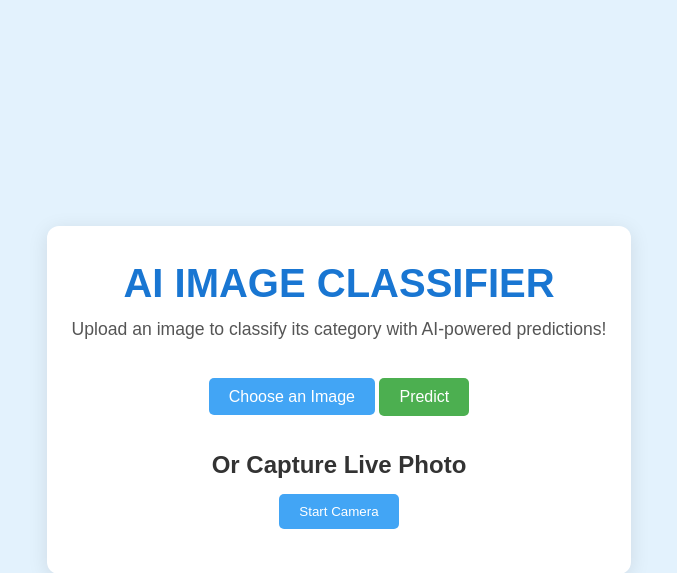
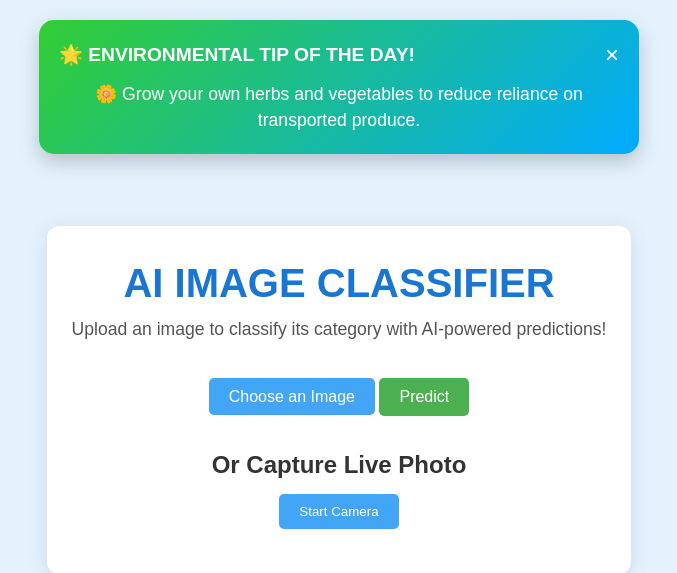
Before and after one commit to rohit6294/Smart_recycling_assistant, a Flask app: page / in a window 1280 px wide. Shown: the top 573 px of the page, without its empty margins (301-978 px from the left). Run offline with Flask 3, Linux system fonts and the light colour scheme; some libraries are stand-ins or nearby versions.

Commit message:
tips.js file add

```diff
--- a/static/style.css
+++ b/static/style.css
@@ -265,6 +265,77 @@ header p {
     display: none !important;
 }
 
+/* tips section */
+/* Enhanced Tip Section Styling */
+.tip-container {
+    position: fixed;
+    top: 20px;
+    left: 50%;
+    transform: translateX(-50%);
+    background: linear-gradient(135deg, #32cd32, #00aaff);
+    color: white;
+    padding: 20px;
+    border-radius: 15px;
+    box-shadow: 0 8px 20px rgba(0, 0, 0, 0.2);
+    font-family: 'Arial', sans-serif;
+    font-size: 1rem;
+    width: 60%;
+    max-width: 600px;
+    z-index: 1000;
+    animation: fadeInSlideDown 0.8s ease-out;
+}
+
+/* Tip Header */
+.tip-header {
+    font-size: 1.2rem;
+    font-weight: bold;
+    display: flex;
+    justify-content: space-between;
+    align-items: center;
+    margin-bottom: 10px;
+    text-transform: uppercase;
+}
+
+/* Close Button Styling */
+.close-tip-button {
+    background: none;
+    border: none;
+    color: white;
+    font-size: 1.5rem;
+    cursor: pointer;
+    transition: color 0.3s ease;
+}
+
+.close-tip-button:hover {
+    color: #ff4c4c;
+}
+
+/* Tip Content */
+.tip-content {
+    font-size: 1.1rem;
+    line-height: 1.5;
+    text-align: center;
+}
+
+/* Animation for Tip Section */
+@keyframes fadeInSlideDown {
+    from {
+        opacity: 0;
+        transform: translateY(-50%) translateX(-50%);
+    }
+    to {
+        opacity: 1;
+        transform: translateY(0) translateX(-50%);
+    }
+}
+
+/* Hiding the Tip */
+.hidden {
+    display: none !important;
+}
+
+
+
 
 
 
--- /dev/null
+++ b/static/tips.js
@@ -0,0 +1,68 @@
+// List of environmental tips
+const tips = [
+    "🌍 Save the planet by using reusable bags instead of plastic ones!",
+    "💡 Fun fact: Recycling one ton of paper saves 17 trees!",
+    "🌱 Compost your kitchen scraps to enrich the soil and reduce waste.",
+    "💧 Turn off the tap while brushing your teeth to save water.",
+    "♻️ Recycle aluminum cans to save up to 95% of the energy required to make new ones!",
+    "🚶‍♂️ Walk or cycle instead of driving for short distances to reduce your carbon footprint.",
+    "🌳 Plant a tree! A single tree can absorb up to 48 pounds of CO2 annually.",
+    "🔌 Unplug electronics when not in use to save energy and reduce electricity bills.",
+    "📦 Reuse cardboard boxes and packaging for storage or crafting.",
+    "🍃 Avoid single-use plastics; switch to biodegradable alternatives.",
+    "🚿 Take shorter showers to conserve water and energy.",
+    "🌡️ Set your thermostat a few degrees lower in winter and higher in summer to save energy.",
+    "🍽️ Reduce food waste by planning meals and storing leftovers properly.",
+    "🌎 Choose eco-friendly products with minimal packaging.",
+    "🎋 Bamboo is a sustainable alternative to plastic and wood – try bamboo straws or utensils.",
+    "🛍️ Carry a reusable water bottle and coffee cup to reduce waste.",
+    "📖 Donate or exchange old books instead of throwing them away.",
+    "🔋 Recycle used batteries and e-waste responsibly.",
+    "🍂 Fallen leaves make excellent mulch for your garden!",
+    "🌊 Avoid littering beaches or water bodies to protect marine life.",
+    "🧴 Use eco-friendly cleaning products free of harsh chemicals.",
+    "🌟 Fun fact: Glass takes over 4,000 years to decompose but is 100% recyclable!",
+    "🌲 Deforestation is responsible for 15% of all greenhouse gas emissions—save paper!",
+    "🚗 Carpool or use public transport to cut down on emissions.",
+    "🍃 Eat locally grown food to reduce the carbon footprint of transportation.",
+    "🎨 Get creative! Repurpose old clothes or furniture instead of throwing them away.",
+    "🐾 Protect wildlife by keeping forests clean and supporting conservation efforts.",
+    "💻 Use energy-efficient devices with a high Energy Star rating.",
+    "🍎 Buying in bulk reduces the amount of plastic packaging waste.",
+    "🌾 Fun fact: One acre of hemp can produce as much paper as 4-10 acres of trees in a year!",
+    "🧼 Try making DIY natural cleaners with ingredients like vinegar and baking soda.",
+    "🗑️ Always segregate your waste into recyclables, compostables, and trash.",
+    "🌿 Switch to renewable energy sources like solar or wind power, if possible.",
+    "🎉 Organize eco-friendly events with zero-waste policies!",
+    "🦋 Create a pollinator-friendly garden to help bees and butterflies thrive.",
+    "🏠 Insulate your home to reduce heating and cooling costs.",
+    "🚯 Fun fact: Cigarette butts are the most littered item worldwide—dispose of them responsibly!",
+    "🍳 Use energy-efficient cooking methods, like pressure cookers and induction stoves.",
+    "🌼 Grow your own herbs and vegetables to reduce reliance on transported produce.",
+    "🛏️ Donate old clothes and linens instead of discarding them.",
+    "📚 Share environmental knowledge and inspire others to act sustainably!"
+];
+
+
+document.addEventListener("DOMContentLoaded", () => {
+    const popupTip = document.getElementById("popupTip");
+    const tipText = document.getElementById("tipText");
+    const closeTip = document.getElementById("closeTip");
+
+    // Display a random tip
+    const randomTip = tips[Math.floor(Math.random() * tips.length)];
+    tipText.textContent = randomTip;
+
+    // Show the tip container
+    popupTip.classList.remove("hidden");
+
+    // Close button functionality
+    closeTip.addEventListener("click", () => {
+        popupTip.classList.add("hidden");
+    });
+
+    // Auto-hide the tip after 10 seconds
+    setTimeout(() => {
+        popupTip.classList.add("hidden");
+    }, 10000);
+});
--- a/templates/index.html
+++ b/templates/index.html
@@ -12,6 +12,15 @@
 
 <body>
     <div class="container">
+        <div id="popupTip" class="tip-container hidden">
+            <div class="tip-header">
+                🌟 Environmental Tip of the Day!
+                <button id="closeTip" class="close-tip-button">&times;</button>
+            </div>
+            <p id="tipText" class="tip-content">Loading...</p>
+        </div>
+
+
         <header>
             <h1>AI Image Classifier</h1>
             <p>Upload an image to classify its category with AI-powered predictions!</p>
@@ -88,6 +97,7 @@
 
             <script src="./static/script.js"></script>
             <script src="./static/script2.js"></script>
+            <script src="./static/tips.js"></script>
 
 
 </body>
```
Also changed, not shown: uploads/Image_3.png (added), uploads/Image_9.png (added).
